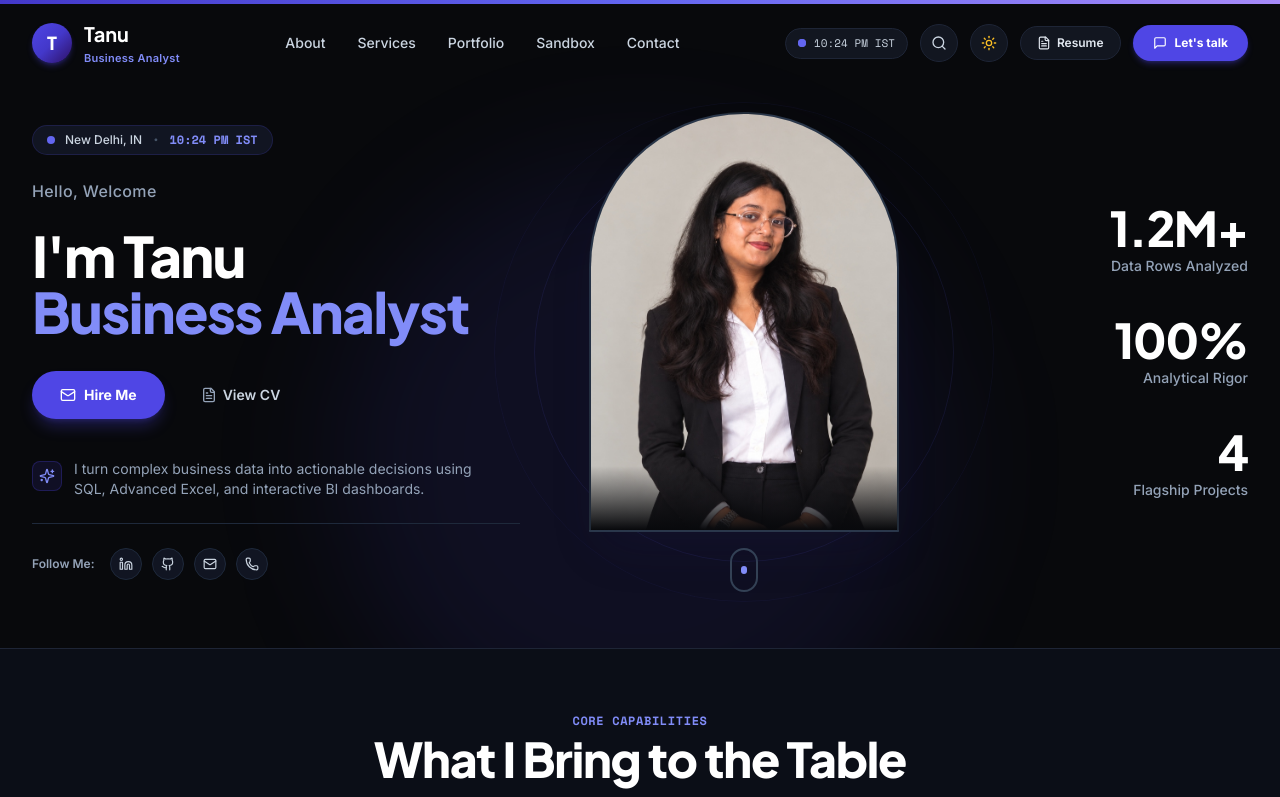
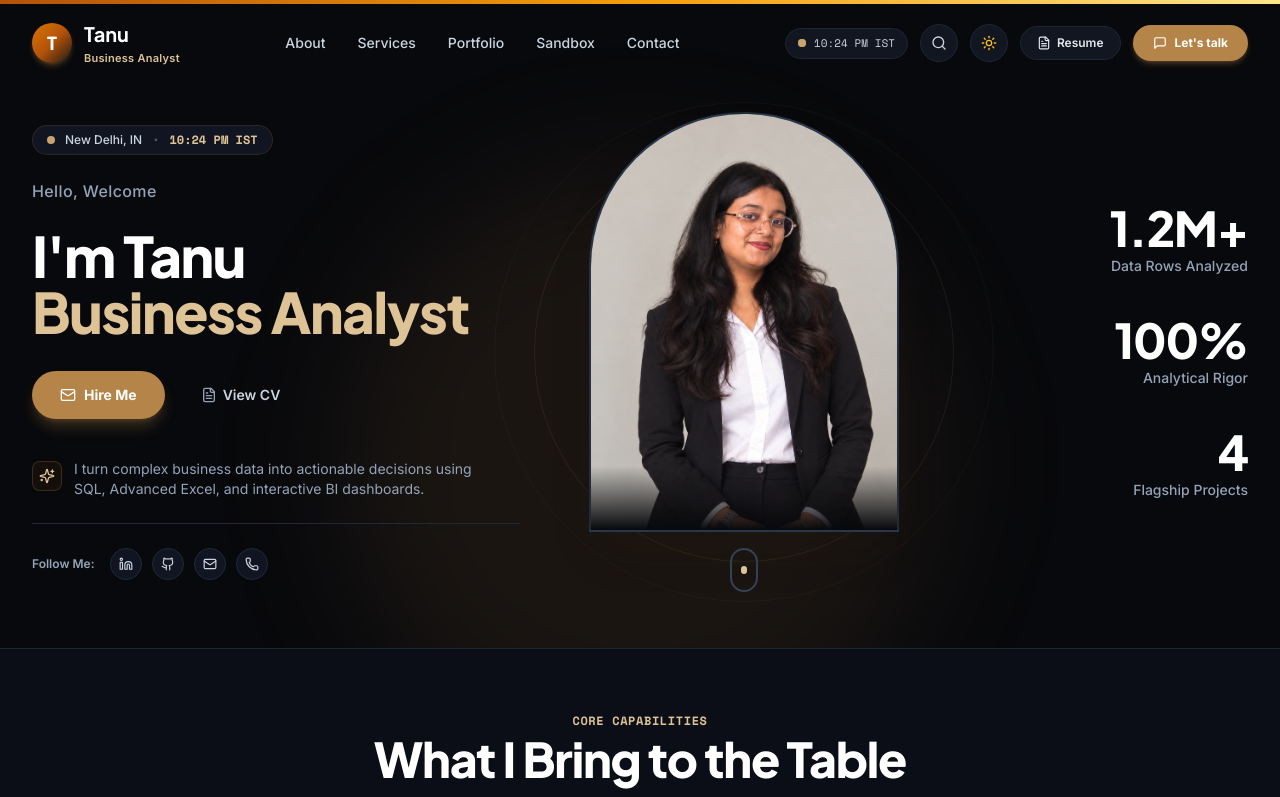
Before and after one commit to Tanu019/Portfolio, a React (Vite) app: page / in a window 1280 px wide. Shown: the top 797 px of the page. Built offline with nearby package versions, Linux system fonts and the light colour scheme.

Commit message:
style: apply luxury Beige and Warm Sand palette across the portfolio

```diff
--- a/index.html
+++ b/index.html
@@ -3,7 +3,7 @@
   <head>
     <meta charset="UTF-8" />
     <meta name="viewport" content="width=device-width, initial-scale=1.0, maximum-scale=5.0" />
-    <meta name="theme-color" content="#4F46E5" />
+    <meta name="theme-color" content="#B58448" />
     <meta name="color-scheme" content="dark light" />
 
     <!-- Primary Page Title & Meta Tags -->
@@ -33,7 +33,7 @@
     <link rel="icon" type="image/x-icon" href="/favicon.ico" />
     <link rel="icon" type="image/svg+xml" href="/favicon.svg" />
     <link rel="apple-touch-icon" href="/favicon-192.png" />
-    <link rel="mask-icon" href="/favicon.svg" color="#4F46E5" />
+    <link rel="mask-icon" href="/favicon.svg" color="#B58448" />
 
     <!-- Google Fonts -->
     <link rel="preconnect" href="https://fonts.googleapis.com">
--- a/public/404.html
+++ b/public/404.html
@@ -68,7 +68,7 @@
         margin-bottom: 1rem;
       }
       h1 span {
-        color: #818CF8;
+        color: #DEC396;
       }
       h2 {
         font-family: 'Space Grotesk', sans-serif;
@@ -86,17 +86,17 @@
         align-items: center;
         gap: 0.5rem;
         padding: 0.85rem 1.75rem;
-        background: #4F46E5;
+        background: #B58448;
         color: #FFFFFF;
         font-weight: 700;
         font-size: 0.9rem;
         border-radius: 9999px;
         text-decoration: none;
         transition: all 0.2s ease;
-        box-shadow: 0 4px 16px rgba(79, 70, 229, 0.35);
+        box-shadow: 0 4px 16px rgba(181, 132, 72, 0.35);
       }
       .btn:hover {
-        background: #4338CA;
+        background: #9B6D36;
         transform: translateY(-2px);
       }
       .footer {
@@ -111,7 +111,7 @@
         <div class="logo-circle">T</div>
         <div style="text-align: left;">
           <strong style="display: block; font-size: 1.1rem;">Tanu Chaudhary</strong>
-          <small style="color: #818CF8; font-weight: 600;">Business Analyst</small>
+          <small style="color: #DEC396; font-weight: 600;">Business Analyst</small>
         </div>
       </a>
     </header>
@@ -120,7 +120,7 @@
       <div class="badge">ERROR 404 • ROUTE UNRESOLVED</div>
       <h1>4<span>0</span>4</h1>
       <h2>Resource Not Found</h2>
-      <p>The page or analytical file you were looking for doesn't exist or has moved. Redirecting to the homepage in <span id="countdown" style="color: #818CF8; font-weight: bold;">5</span> seconds...</p>
+      <p>The page or analytical file you were looking for doesn't exist or has moved. Redirecting to the homepage in <span id="countdown" style="color: #DEC396; font-weight: bold;">5</span> seconds...</p>
       <a href="/" class="btn">Return to Portfolio →</a>
     </main>
 
--- a/src/App.jsx
+++ b/src/App.jsx
@@ -107,7 +107,7 @@ export default function App() {
     <div className="min-h-screen bg-[#F8FAFC] dark:bg-[#08090C] text-slate-900 dark:text-white font-sans selection:bg-emerald-600 selection:text-white transition-colors duration-200 relative overflow-x-hidden max-w-full w-full">
       {/* Top Scroll Progress Bar */}
       <motion.div
-        className="fixed top-0 left-0 right-0 h-1 bg-gradient-to-r from-indigo-700 via-indigo-500 to-violet-400 z-50 origin-left"
+        className="fixed top-0 left-0 right-0 h-1 bg-gradient-to-r from-amber-700 via-amber-500 to-amber-200 z-50 origin-left"
         style={{ scaleX }}
       />
 
--- a/src/components/DecisionSandbox.jsx
+++ b/src/components/DecisionSandbox.jsx
@@ -247,7 +247,7 @@ export default function DecisionSandbox() {
                     {calculatedRetail.bars.map((val, idx) => (
                       <div key={idx} className="flex-1 flex flex-col items-center gap-2 h-full justify-end">
                         <div
-                          className="w-full bg-gradient-to-t from-emerald-700 via-emerald-600 to-indigo-400 hover:from-emerald-600 hover:to-violet-300 rounded-t transition-all duration-300 relative group cursor-pointer shadow-xs"
+                          className="w-full bg-gradient-to-t from-amber-700 via-amber-600 to-amber-300 hover:from-amber-600 hover:to-amber-200 rounded-t transition-all duration-300 relative group cursor-pointer shadow-xs"
                           style={{ height: `${val}%` }}
                         >
                           <span className="opacity-0 group-hover:opacity-100 absolute -top-7 left-1/2 -translate-x-1/2 font-mono text-xs font-bold bg-emerald-600 text-white px-1.5 py-0.5 rounded shadow pointer-events-none">
@@ -352,7 +352,7 @@ export default function DecisionSandbox() {
                     {calculatedDCF.bars.map((val, idx) => (
                       <div key={idx} className="flex-1 flex flex-col items-center gap-2 h-full justify-end">
                         <div
-                          className="w-full bg-gradient-to-t from-emerald-700 via-emerald-600 to-indigo-400 hover:from-emerald-600 hover:to-violet-300 rounded-t transition-all duration-300 relative group cursor-pointer shadow-xs"
+                          className="w-full bg-gradient-to-t from-amber-700 via-amber-600 to-amber-300 hover:from-amber-600 hover:to-amber-200 rounded-t transition-all duration-300 relative group cursor-pointer shadow-xs"
                           style={{ height: `${val}%` }}
                         >
                           <span className="opacity-0 group-hover:opacity-100 absolute -top-7 left-1/2 -translate-x-1/2 font-mono text-xs font-bold bg-emerald-600 text-white px-1.5 py-0.5 rounded shadow pointer-events-none">
@@ -457,7 +457,7 @@ export default function DecisionSandbox() {
                     {calculatedAI.bars.map((val, idx) => (
                       <div key={idx} className="flex-1 flex flex-col items-center gap-2 h-full justify-end">
                         <div
-                          className="w-full bg-gradient-to-t from-emerald-700 via-emerald-600 to-indigo-400 hover:from-emerald-600 hover:to-violet-300 rounded-t transition-all duration-300 relative group cursor-pointer shadow-xs"
+                          className="w-full bg-gradient-to-t from-amber-700 via-amber-600 to-amber-300 hover:from-amber-600 hover:to-amber-200 rounded-t transition-all duration-300 relative group cursor-pointer shadow-xs"
                           style={{ height: `${val}%` }}
                         >
                           <span className="opacity-0 group-hover:opacity-100 absolute -top-7 left-1/2 -translate-x-1/2 font-mono text-xs font-bold bg-emerald-600 text-white px-1.5 py-0.5 rounded shadow pointer-events-none">
--- a/src/components/Footer.jsx
+++ b/src/components/Footer.jsx
@@ -53,7 +53,7 @@ export default function Footer({ onOpenResume }) {
               className="inline-flex items-center gap-3 group cursor-pointer focus:outline-none"
               title="Return to top of page"
             >
-              <div className="w-11 h-11 rounded-full bg-gradient-to-br from-indigo-600 via-indigo-700 to-violet-950 text-white font-grotesk font-extrabold text-lg flex items-center justify-center shadow-md shadow-emerald-600/30 group-hover:scale-105 transition-transform">
+              <div className="w-11 h-11 rounded-full bg-gradient-to-br from-amber-600 via-amber-700 to-stone-900 text-white font-grotesk font-extrabold text-lg flex items-center justify-center shadow-md shadow-emerald-600/30 group-hover:scale-105 transition-transform">
                 T
               </div>
               <div>
--- a/src/components/Navbar.jsx
+++ b/src/components/Navbar.jsx
@@ -73,7 +73,7 @@ export default function Navbar({ theme, onToggleTheme, onOpenResume, onOpenComma
             aria-label="Tanu Chaudhary"
           >
             {/* Monogram Circle */}
-            <div className="w-10 h-10 rounded-full bg-gradient-to-br from-indigo-600 via-indigo-700 to-violet-950 text-white font-grotesk font-extrabold text-lg flex items-center justify-center shadow-md shadow-emerald-600/30 group-hover:scale-105 transition-transform">
+            <div className="w-10 h-10 rounded-full bg-gradient-to-br from-amber-600 via-amber-700 to-stone-900 text-white font-grotesk font-extrabold text-lg flex items-center justify-center shadow-md shadow-emerald-600/30 group-hover:scale-105 transition-transform">
               T
             </div>
 
--- a/src/components/NotFound.jsx
+++ b/src/components/NotFound.jsx
@@ -12,7 +12,7 @@ export default function NotFound({ onGoHome, onOpenResume }) {
           onClick={onGoHome}
           className="flex items-center gap-3 focus:outline-none group cursor-pointer"
         >
-          <div className="w-10 h-10 rounded-full bg-gradient-to-br from-indigo-600 via-indigo-700 to-violet-950 text-white font-grotesk font-extrabold text-lg flex items-center justify-center shadow-md shadow-emerald-600/30 group-hover:scale-105 transition-transform">
+          <div className="w-10 h-10 rounded-full bg-gradient-to-br from-amber-600 via-amber-700 to-stone-900 text-white font-grotesk font-extrabold text-lg flex items-center justify-center shadow-md shadow-emerald-600/30 group-hover:scale-105 transition-transform">
             T
           </div>
           <div className="flex flex-col text-left">
--- a/src/index.css
+++ b/src/index.css
@@ -64,7 +64,7 @@ input[type="range"]::-webkit-slider-thumb {
   appearance: none;
   width: 18px;
   height: 18px;
-  background: #4F46E5;
+  background: #B58448;
   border: 2px solid #FFFFFF;
   border-radius: 50%;
   box-shadow: 0 1px 4px rgba(0, 0, 0, 0.15);
@@ -73,9 +73,9 @@ input[type="range"]::-webkit-slider-thumb {
 }
 
 .dark input[type="range"]::-webkit-slider-thumb {
-  background: #818CF8;
+  background: #DEC396;
   border: 2px solid #0A0F16;
-  box-shadow: 0 0 10px rgba(129, 140, 248, 0.45);
+  box-shadow: 0 0 10px rgba(222, 195, 150, 0.45);
 }
 
 input[type="range"]::-webkit-slider-thumb:hover {
--- a/tailwind.config.js
+++ b/tailwind.config.js
@@ -26,17 +26,17 @@ export default {
           subtext: '#94A3B8',
         },
         emerald: {
-          50: '#EEF2FF',
-          100: '#E0E7FF',
-          200: '#C7D2FE',
-          300: '#A5B4FC',
-          400: '#818CF8',
-          500: '#6366F1',
-          600: '#4F46E5',
-          700: '#4338CA',
-          800: '#3730A3',
-          900: '#312E81',
-          950: '#1E1B4B',
+          50: '#FAF7F2',
+          100: '#F4ECE1',
+          200: '#E7D8C4',
+          300: '#D9C2A4',
+          400: '#DEC396',
+          500: '#C8A36E',
+          600: '#B58448',
+          700: '#9B6D36',
+          800: '#7E5528',
+          900: '#5C3C1B',
+          950: '#2A1A0B',
         },
         darkbg: {
           DEFAULT: '#0E1015',
```
Also changed, not shown: src/data/projectsData.js (+4 -4 lines), public/favicon.svg.
